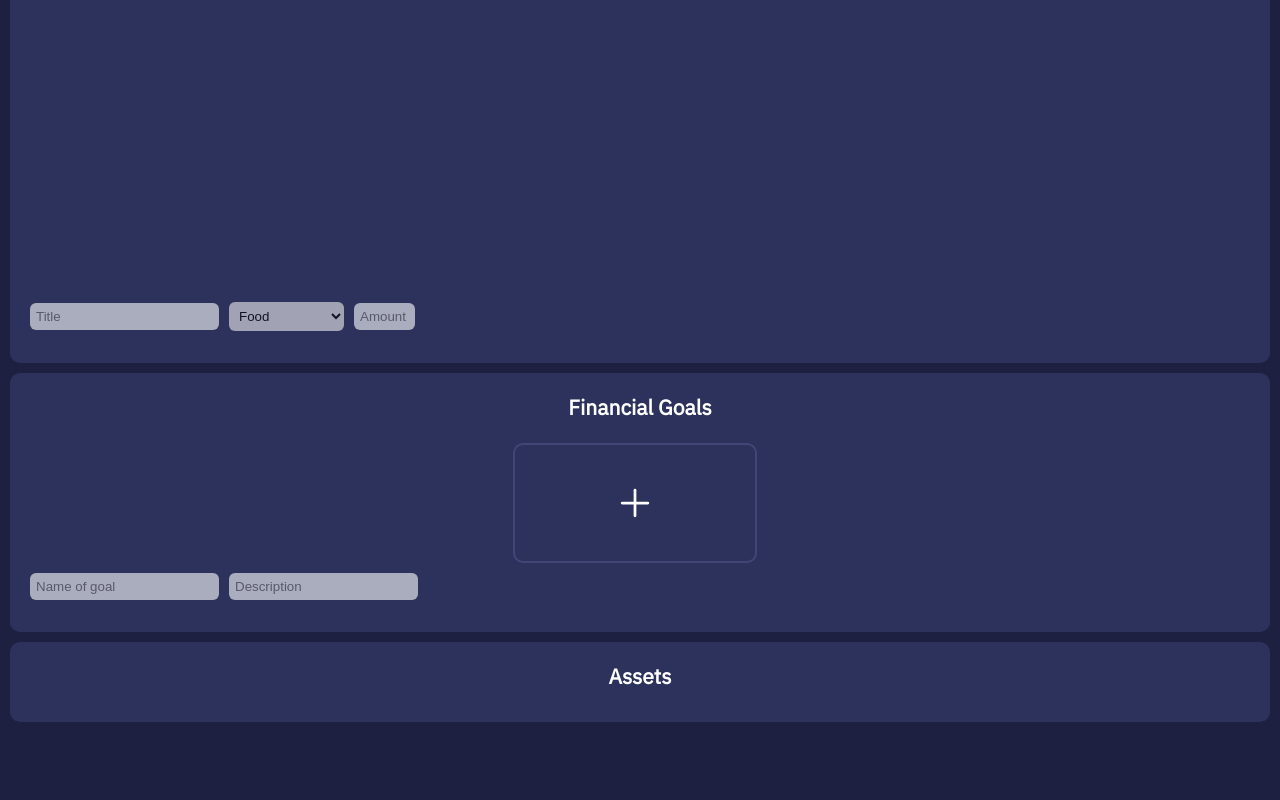
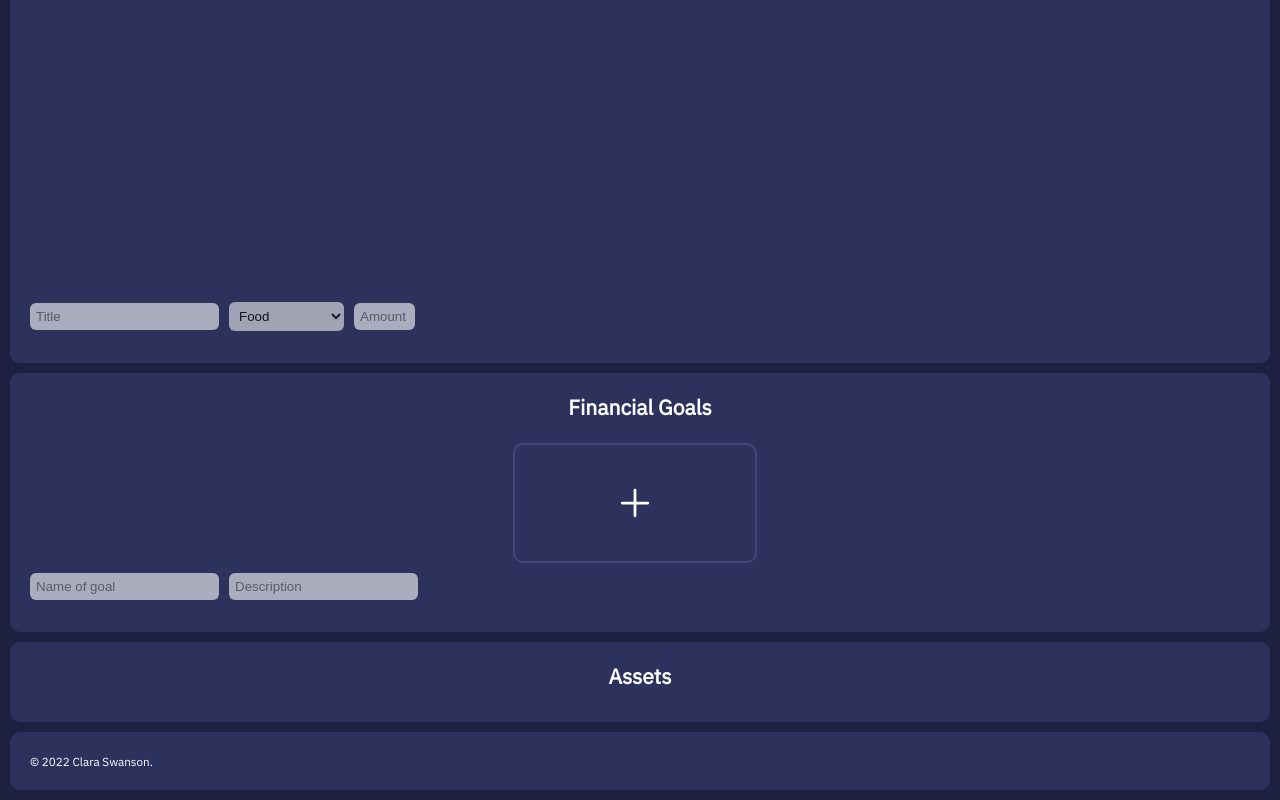
Before and after one commit to claraswan/personal-finance-app, a React (Create React App) app: page / in a window 1280 px wide. Shown: the part 590-1390 px from the top of the page. Before the commit the page ends 1322 px from the top, so only its background shows below. Built offline with nearby package versions, Linux system fonts and the light colour scheme.

Commit message:
Make header and footer into components

```diff
--- a/src/App.js
+++ b/src/App.js
@@ -1,6 +1,8 @@
 import React, { useState, useRef, useEffect } from 'react';
 import BillsList from './components/BillsList';
 import GoalsList from './components/GoalsList';
+import Header from './components/Header';
+import Footer from './components/Footer';
 import Journal from './components/Journal';
 import SpendingChart from './components/SpendingChart';
 import { v4 as uuidv4 } from 'uuid';
@@ -138,9 +140,7 @@ function App() {
 
   return (
     <>
-      <div className='header box'>
-        <h1>Dashboard</h1>
-      </div>
+      <Header />
 
       <div className='box billsBox'>
         <h2 className='box__title'>Your Monthly Bills</h2>
@@ -206,6 +206,8 @@ function App() {
 
       </div>
 
+      <Footer />
+
     </>
   );
 
--- /dev/null
+++ b/src/components/Footer.js
@@ -0,0 +1,10 @@
+import React  from 'react';
+
+export default function Footer() {
+
+    return (
+        <div className='footer box'>
+            <small>&copy; 2022 Clara Swanson.</small>
+        </div>
+    )
+}
--- /dev/null
+++ b/src/components/Header.js
@@ -0,0 +1,10 @@
+import React  from 'react';
+
+export default function Header() {
+
+    return (
+        <div className='header box'>
+            <h1>Dashboard</h1>
+        </div>
+    )
+}
--- a/src/components/Journal.js
+++ b/src/components/Journal.js
@@ -1,4 +1,4 @@
-import React, { useEffect, useState }  from 'react';
+import React, { useEffect }  from 'react';
 import Entry from './Entry';
 
 let foodAmount = 0;
@@ -21,7 +21,7 @@ const amounts = {
 
 export default function Journal( { entries } ) {
 
-  const [foodAmount, setfoodAmount] = useState([]);
+  // const [foodAmount, setfoodAmount] = useState([]);
 
   useEffect(() => {
 
@@ -30,7 +30,7 @@ export default function Journal( { entries } ) {
       for (let entry of entries) {
 
         if (entry.description === 'food') {
-          setfoodAmount((prevAmount) => prevAmount += Number(entry.amount));
+          foodAmount += Number(entry.amount);
         } else if (entry.description === 'entertainment') {
           entertainmentAmount += Number(entry.amount);
         } else if (entry.description === 'clothing') {
--- a/src/components/SpendingChart.js
+++ b/src/components/SpendingChart.js
@@ -1,4 +1,4 @@
-import React, { useEffect } from 'react';
+import React from 'react';
 import { PieChart, Pie, Cell } from 'recharts';
 import Journal, { amounts } from './Journal';
 
@@ -31,9 +31,9 @@ const renderCustomizedLabel = ({ cx, cy, midAngle, innerRadius, outerRadius, per
 
 export default function SpendingChart() {
 
-  useEffect(() => {
-    console.log('journal changed');
-  }, [Journal]);
+  // useEffect(() => {
+  //   console.log('journal changed');
+  // }, [Journal]);
 
   return (
         <PieChart width={400} height={400}>
```
Also changed, not shown: 1 other file (tests, documents, lock files or other folders).
